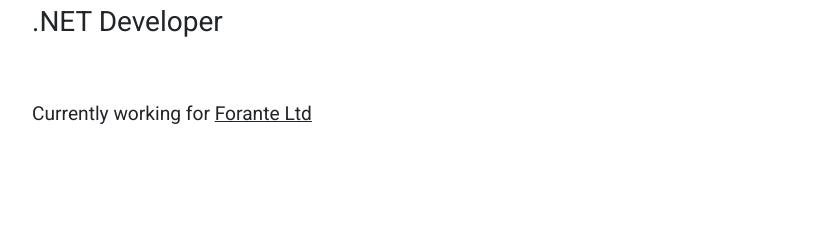
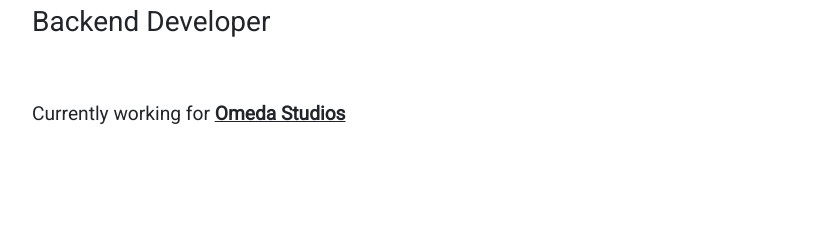
Before and after one commit to richardtatum/richardtatum.github.io, a plain HTML site: page index.html in a window 1280 px wide. Shown: the part 163-405 px from the top of the page, without its empty margins (92-915 px from the left). Drawn offline with nearby package versions, Linux system fonts and the light colour scheme.

Commit message:
Update for Omeda Studios

```diff
--- a/index.html
+++ b/index.html
@@ -15,10 +15,10 @@
       <section id="intro">
         <div class="row mb-5">
           <h1>Richard Tatum</h1>
-          <h3>.NET Developer</h3>
+          <h3>Backend Developer</h3>
         </div>
           <p>
-            Currently working for <u>Forante Ltd</u></br>
+            Currently working for <a href="https://omedastudios.com">Omeda Studios</a></br>
         </p>
       </section>
       <section id="projects">
```
